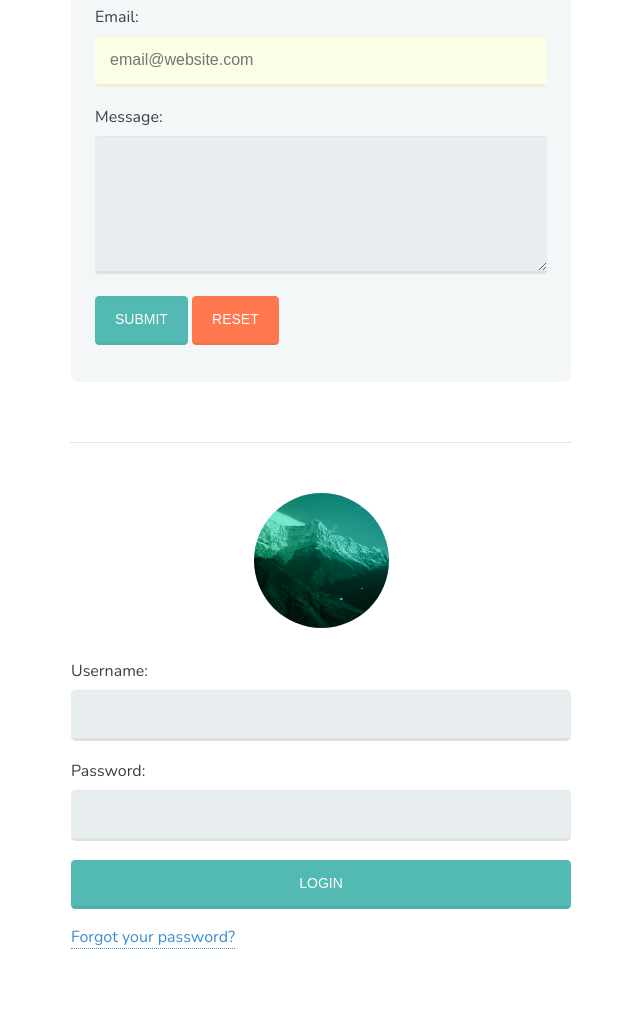
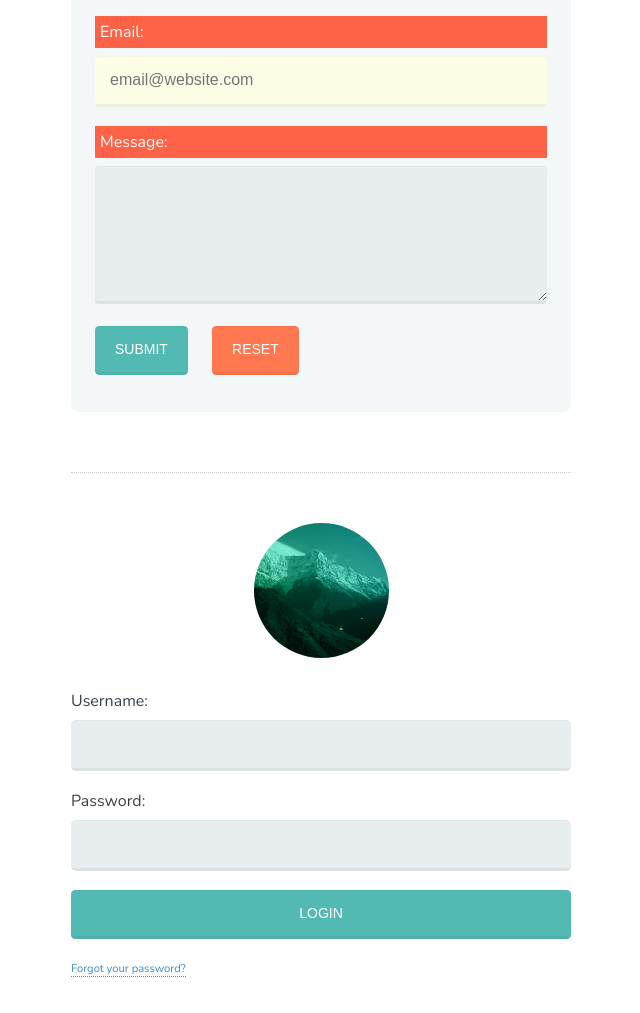
Before and after one commit to barrosdaniel/THFETUTP20_Contact_Form, a plain HTML site: page index.html in a window 1280 px wide. Shown: the part 235-1248 px from the top of the page, without its empty margins (319-959 px from the left). Drawn offline with nearby package versions, Linux system fonts and the light colour scheme.

Commit message:
styling: Add combinator selectors

```diff
--- a/css/selectors.css
+++ b/css/selectors.css
@@ -63,4 +63,18 @@ a[target="_blank"] {
     display: inline-block;
   }
 
+  .btn+.btn {
+    margin-left: 20px;
+  }
 }
+
+/* Combinators */
+form>a {
+  font-size: .7em;
+}
+
+h1~label {
+  background: tomato;
+  color: white;
+  padding: 5px;
+}
```
Also changed, not shown: index.html (+1 -2 lines).
